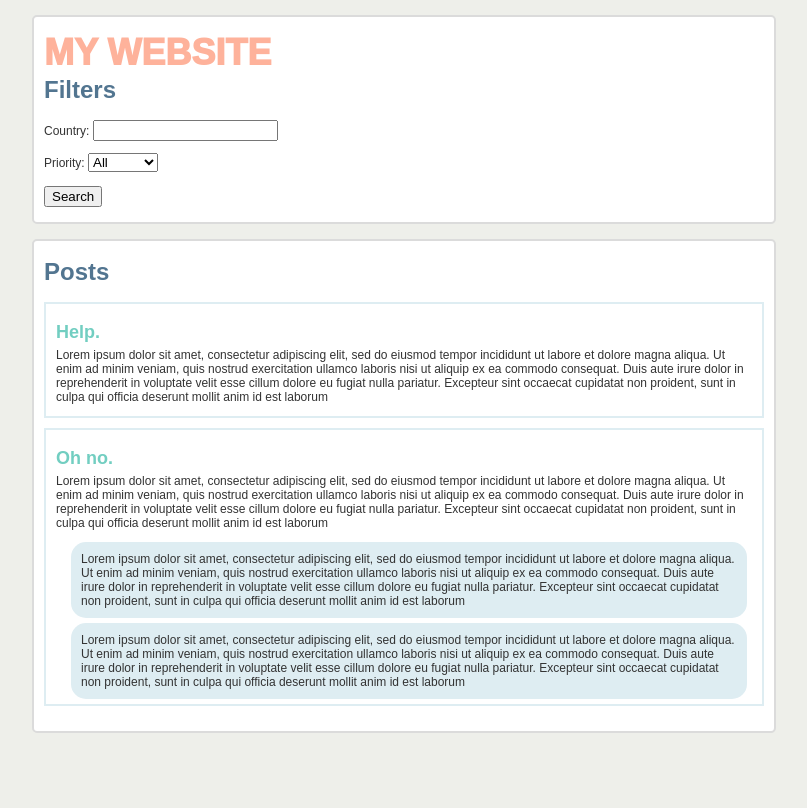
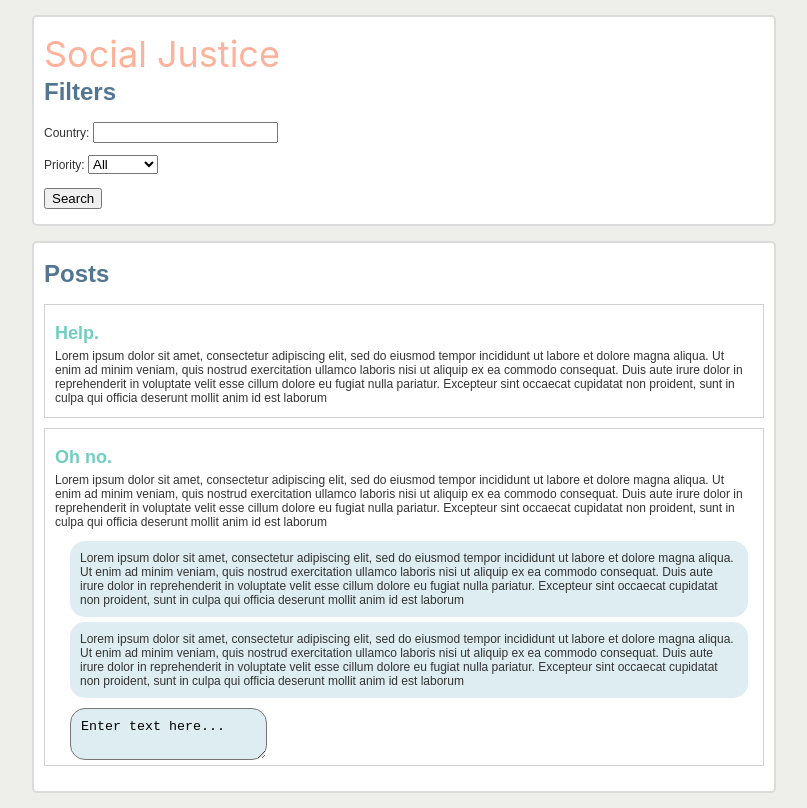
Before and after one commit to jinx2083/social-justice-app, a plain HTML site: page index.html in a window 1280 px wide. Shown: the whole page, without its empty margins (244-1051 px from the left). Drawn offline with nearby package versions, Linux system fonts and the light colour scheme.

Commit message:
reorder css file

```diff
--- a/Post.js
+++ b/Post.js
@@ -8,7 +8,7 @@ const priority = new Enumeration({
 class Post {
     constructor() { // string, string
         const uuidv1 = require('uuid/v1');
-        this.id = uuidv1(); // unique id, later
+        this.id = uuidv1(); // unique id
         this.user;
         this.country;
         this.priority;
--- a/index.html
+++ b/index.html
@@ -1,13 +1,13 @@
 <html>
 <head>
-  <title>My Website</title>
+  <title>Social Justice</title>
   <script src="function.js"></script>
   <script src="https://code.jquery.com/jquery-1.10.2.js"></script>
   <link rel="stylesheet" href="main.css">
 </head>
 <body>
 <div class="wrap">
-  <websiteName>My Website</websiteName>
+  <websiteName>Social Justice</websiteName>
   <h1 class="title"> Filters </h1>
   <div class="search">
     <form action="">
@@ -68,7 +68,8 @@
                       ex ea commodo consequat. Duis aute irure dolor in reprehenderit in voluptate velit esse cillum dolore eu fugiat
                       nulla pariatur. Excepteur sint occaecat cupidatat non proident, sunt in culpa qui officia deserunt mollit anim
                       id est laborum
-                    </p>
+                  </p>
+                  <textarea name="comment" class="comment" form="usrform">Enter text here...</textarea>
                 </div>
           </div>
       </div>
--- a/main.css
+++ b/main.css
@@ -7,9 +7,10 @@ body{
 }
 
 websiteName{
-	font-weight:1000;
+	/* font-weight:1000; */
 	font-size: 300%;
-	text-transform: uppercase;
+	font-family: -apple-system, BlinkMacSystemFont, 'Segoe UI', Roboto, Oxygen, Ubuntu, Cantarell, 'Open Sans', 'Helvetica Neue', sans-serif;
+	/* text-transform: uppercase; */
 	color: #feb29b;
 }
 
@@ -31,7 +32,7 @@ websiteName{
 }
 
 .post {
-	border: 2px solid #deedf2;
+	border: 1px solid #d1d1d1;
 	padding-left: 10px;
 	padding-right: 10px;
 	margin-bottom: 10px;
@@ -59,3 +60,7 @@ websiteName{
 	border-radius: 15px;
 	margin: 5px;
 }
+
+textarea {
+	border = 0px;
+}
```
